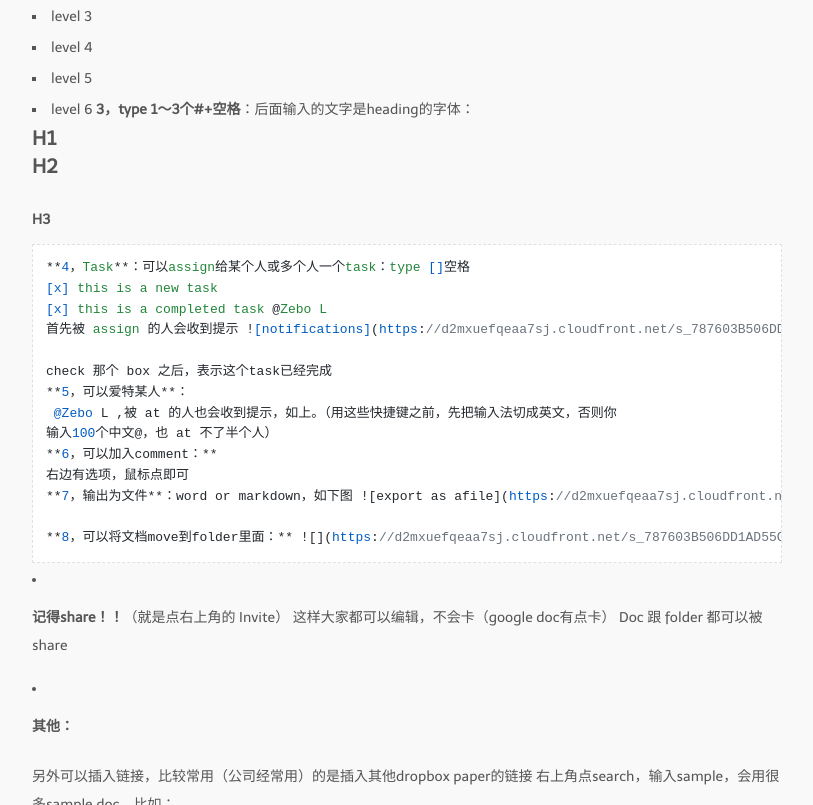
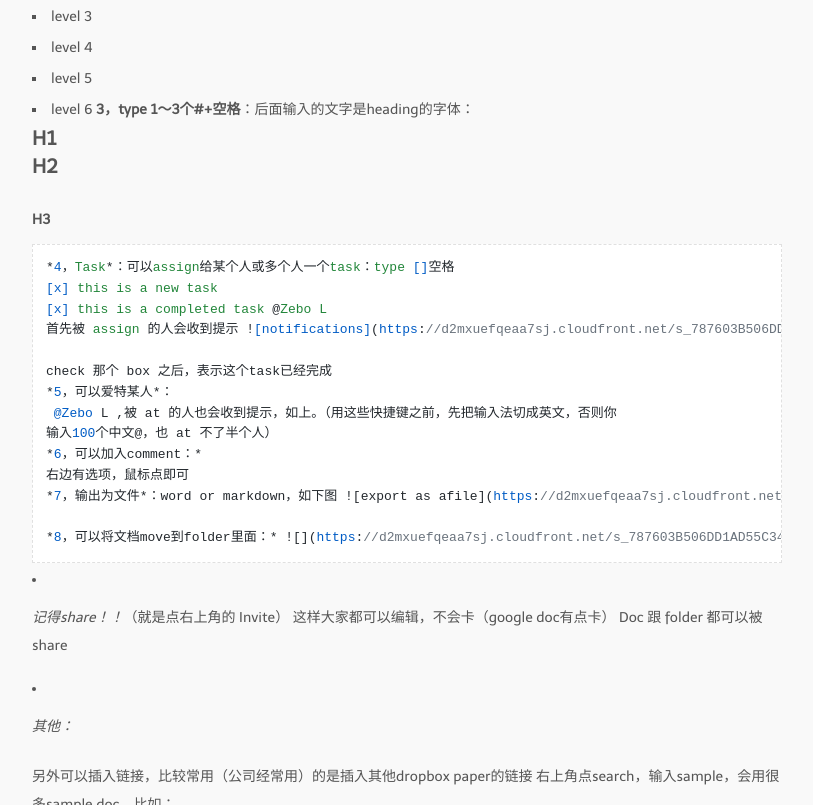
Before and after one commit to pkuphys/pkuphys.github.io, a Jekyll site: the page built from _posts/2018-02-25-dropbox-paper-usage.markdown, in a window 1280 px wide and 900 px high, scrolled down 1371 px, cut to the strip 0-805 px from the top of the window. Shown: the whole strip, without its empty margins (233-1046 px from the left). Built offline with Jekyll 4.4.1, drawn with Linux system fonts in a browser that asks for light colours; nearby versions of some CDN libraries; some web fonts are replaced; our own code applies the rules of GitHub Pages for plain Markdown files; comment, search, counter and statistics services are not loaded.

```diff
--- a/_posts/2018-02-25-dropbox-paper-usage.markdown
+++ b/_posts/2018-02-25-dropbox-paper-usage.markdown
@@ -38,31 +38,31 @@
 
 **H3**
 
-    **4，Task**：可以assign给某个人或多个人一个task：type []空格
+    *4，Task*：可以assign给某个人或多个人一个task：type []空格
     [x] this is a new task
     [x] this is a completed task @Zebo L
     首先被 assign 的人会收到提示
 ![notifications](https://d2mxuefqeaa7sj.cloudfront.net/s_787603B506DD1AD55C342FC47A27748AD25CBA3D7F0A10A40438325E02D88947_1507019180301_Screen+Shot+2017-10-03+at+1.26.01+AM.png)
 
     check 那个 box 之后，表示这个task已经完成
-    **5，可以爱特某人**：
+    *5，可以爱特某人*：
      @Zebo L ,被 at 的人也会收到提示，如上。（用这些快捷键之前，先把输入法切成英文，否则你
     输入100个中文@，也 at 不了半个人）
-    **6，可以加入comment：**
+    *6，可以加入comment：*
     右边有选项，鼠标点即可
-    **7，输出为文件**：word or markdown，如下图
+    *7，输出为文件*：word or markdown，如下图
 ![export as afile](https://d2mxuefqeaa7sj.cloudfront.net/s_787603B506DD1AD55C342FC47A27748AD25CBA3D7F0A10A40438325E02D88947_1507019854450_Screen+Shot+2017-10-03+at+1.35.42+AM.png)
 
-    **8，可以将文档move到folder里面：**
+    *8，可以将文档move到folder里面：*
 ![](https://d2mxuefqeaa7sj.cloudfront.net/s_787603B506DD1AD55C342FC47A27748AD25CBA3D7F0A10A40438325E02D88947_1507020598234_Screen+Shot+2017-10-03+at+1.48.45+AM.png)
 
 
-- **记得share！！**（就是点右上角的 Invite）
+- *记得share！！*（就是点右上角的 Invite）
     这样大家都可以编辑，不会卡（google doc有点卡）
     Doc 跟 folder 都可以被share
 
 
-- **其他：**
+- *其他：*
 
 另外可以插入链接，比较常用（公司经常用）的是插入其他dropbox paper的链接
 右上角点search，输入sample，会用很多sample doc，比如：
@@ -75,4 +75,4 @@
 如果有什么不懂的可以参考：https://www.dropbox.com/help/desktop-web
 
 
-- **总之，很简单，一学就会。（如果学不会，我就要鄙视你的智商了！）**
+- *总之，很简单，一学就会。（如果学不会，我就要鄙视你的智商了！）*
```
